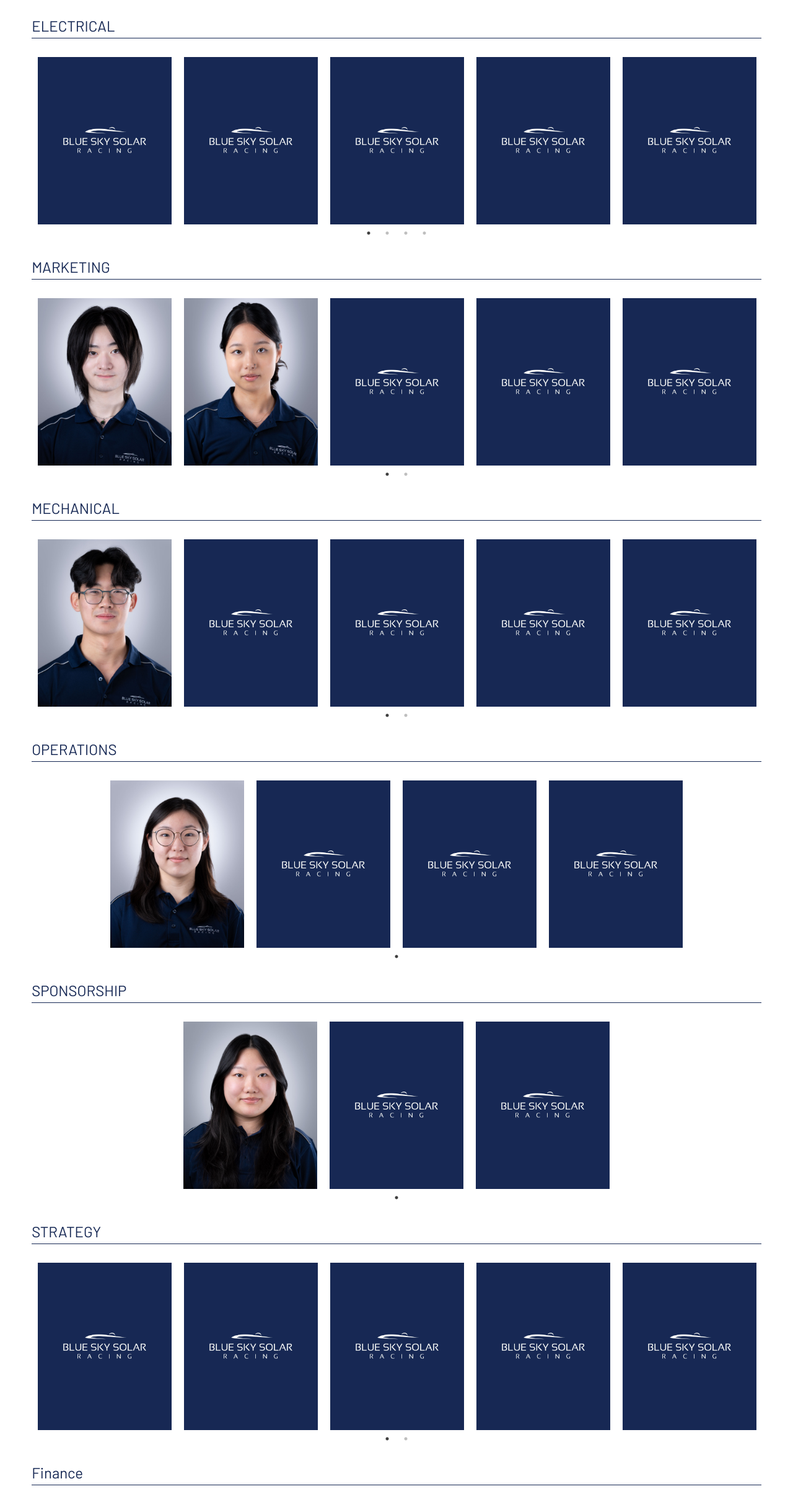
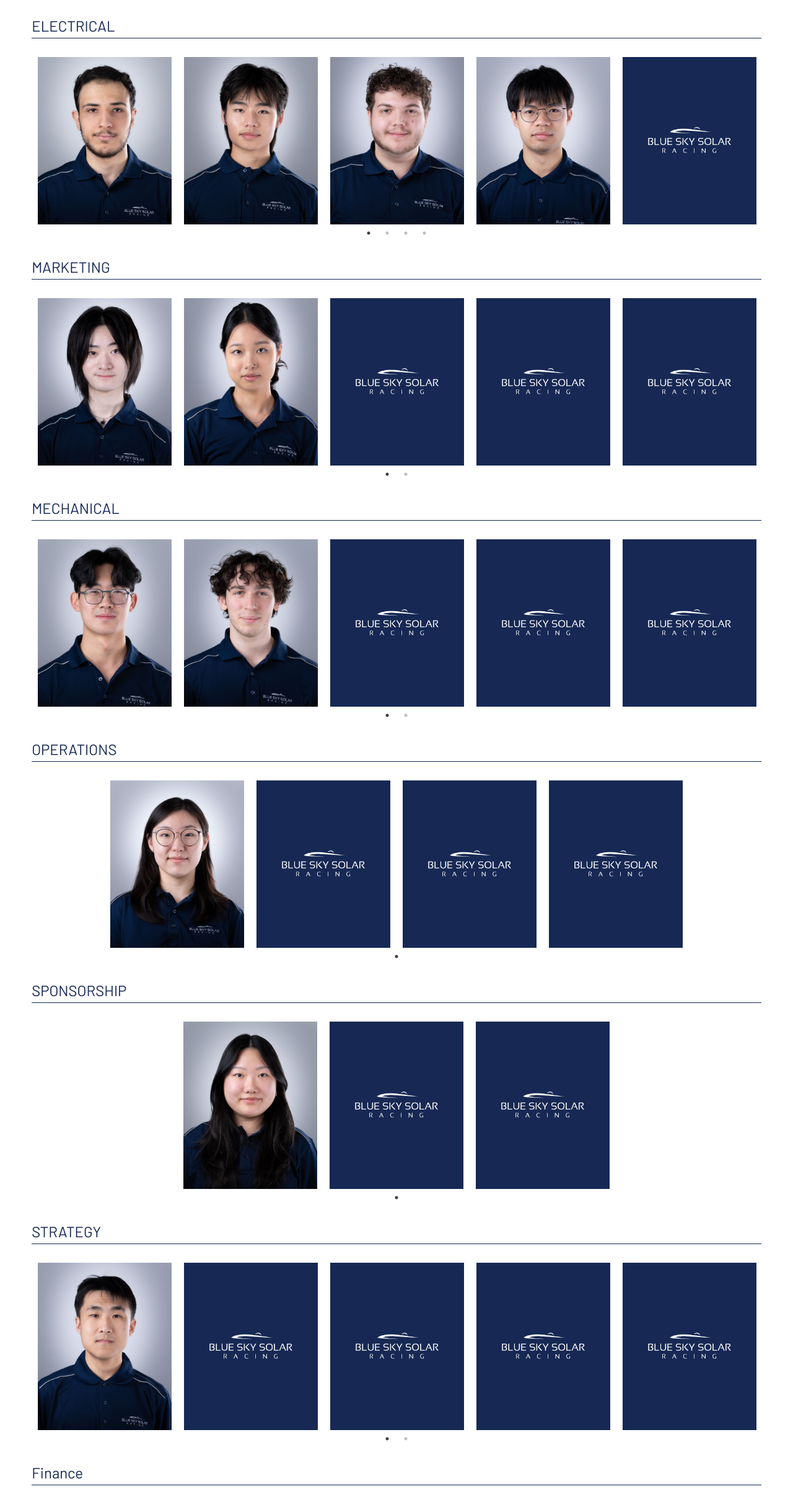
Before and after one commit to BSSR-Director/blue-sky-solar.github.io, a website: page team.html in a window 1280 px wide. Shown: the part 2347-4770 px from the top of the page at 62% size. Drawn offline with nearby package versions, Linux system fonts and the light colour scheme.

Commit message:
Leads photo completed

```diff
--- a/team.html
+++ b/team.html
@@ -262,7 +262,7 @@
             <div class="team-title">ELECTRICAL</div>
             <div class="team-slider">
                 <div class="team-member-item">
-                    <img class="team-member-image" src="/images/placeholder.jpg" type="image/jpeg" alt="">
+                    <img class="team-member-image" src="images/Headshots/Basil.jpg" type="image/jpeg" alt="">
                     <div class="team-member-info">
                         <div class="team-member-name">Basil<br />Awwad</div>
                         <div class="team-member-position">Electrical Lead</div>
@@ -270,7 +270,7 @@
                     </div>
                 </div>
                 <div class="team-member-item">
-                    <img class="team-member-image" src="/images/placeholder.jpg" type="image/jpeg" alt="">
+                    <img class="team-member-image" src="images/Headshots/Lee.jpg" type="image/jpeg" alt="">
                     <div class="team-member-info">
                         <div class="team-member-name">Le<br />Zheng</div>
                         <div class="team-member-position">Electrical Lead</div>
@@ -278,7 +278,7 @@
                     </div>
                 </div>
                 <div class="team-member-item">
-                    <img class="team-member-image" src="/images/placeholder.jpg" type="image/jpeg" alt="">
+                    <img class="team-member-image" src="/images/Headshots/Lucas.jpg" type="image/jpeg" alt="">
                     <div class="team-member-info">
                         <div class="team-member-name">Lucas<br />Di Sarra</div>
                         <div class="team-member-position">Electrical Lead</div>
@@ -286,7 +286,7 @@
                     </div>
                 </div>
                 <div class="team-member-item">
-                    <img class="team-member-image" src="/images/placeholder.jpg" type="image/jpeg" alt="">
+                    <img class="team-member-image" src="/images/Headshots/Michael.jpg" type="image/jpeg" alt="">
                     <div class="team-member-info">
                         <div class="team-member-name">Michael<br />Cheng</div>
                         <div class="team-member-position">Software Lead</div>
@@ -478,21 +478,20 @@
                         <div class="team-member-program">Mechanical Engineering<br />2T7</div>
                     </div>
                 </div>
-
+                <div class="team-member-item">
+                    <img class="team-member-image" src="/images/Headshots/Raphael.jpg" type="image/jpeg" alt="">
+                    <div class="team-member-info">
+                        <div class="team-member-name">Raphael<br />Larroquette</div>
+                        <div class="team-member-position">Mechanical Lead</div>
+                        <div class="team-member-program">Materials Engineering<br />2T9</div>
+                    </div>
+                </div>
                 <div class="team-member-item">
                     <img class="team-member-image" src="/images/placeholder.jpg" type="image/jpeg" alt="">
                     <div class="team-member-info">
                         <div class="team-member-name">Maxime<br />Gendron</div>
                         <div class="team-member-position">Mechanical Member</div>
                         <div class="team-member-program">Mechanical Engineering<br />2T7</div>
-                    </div>
-                </div>
-                <div class="team-member-item">
-                    <img class="team-member-image" src="/images/placeholder.jpg" type="image/jpeg" alt="">
-                    <div class="team-member-info">
-                        <div class="team-member-name">Raphael<br />Larroquette</div>
-                        <div class="team-member-position">Mechanical Member</div>
-                        <div class="team-member-program">Materials Engineering<br />2T9</div>
                     </div>
                 </div>
                 <div class="team-member-item">
@@ -604,7 +603,7 @@
             <div class="team-title">STRATEGY</div>
             <div class="team-slider">
                 <div class="team-member-item">
-                    <img class="team-member-image" src="/images/placeholder.jpg" type="image/jpeg" alt="">
+                    <img class="team-member-image" src="/images/Headshots/Kevin - Strategy.jpg" type="image/jpeg" alt="">
                     <div class="team-member-info">
                         <div class="team-member-name">Kevin<br />Sun</div>
                         <div class="team-member-position">Strategy Lead</div>
```
Also changed, not shown: images/Headshots/Basil.jpg (added), images/Headshots/Kevin - Strategy.jpg (added), images/Headshots/Lee.jpg (added), images/Headshots/Lucas.jpg (added), images/Headshots/Michael.jpg (added), images/Headshots/Raphael.jpg (added).
